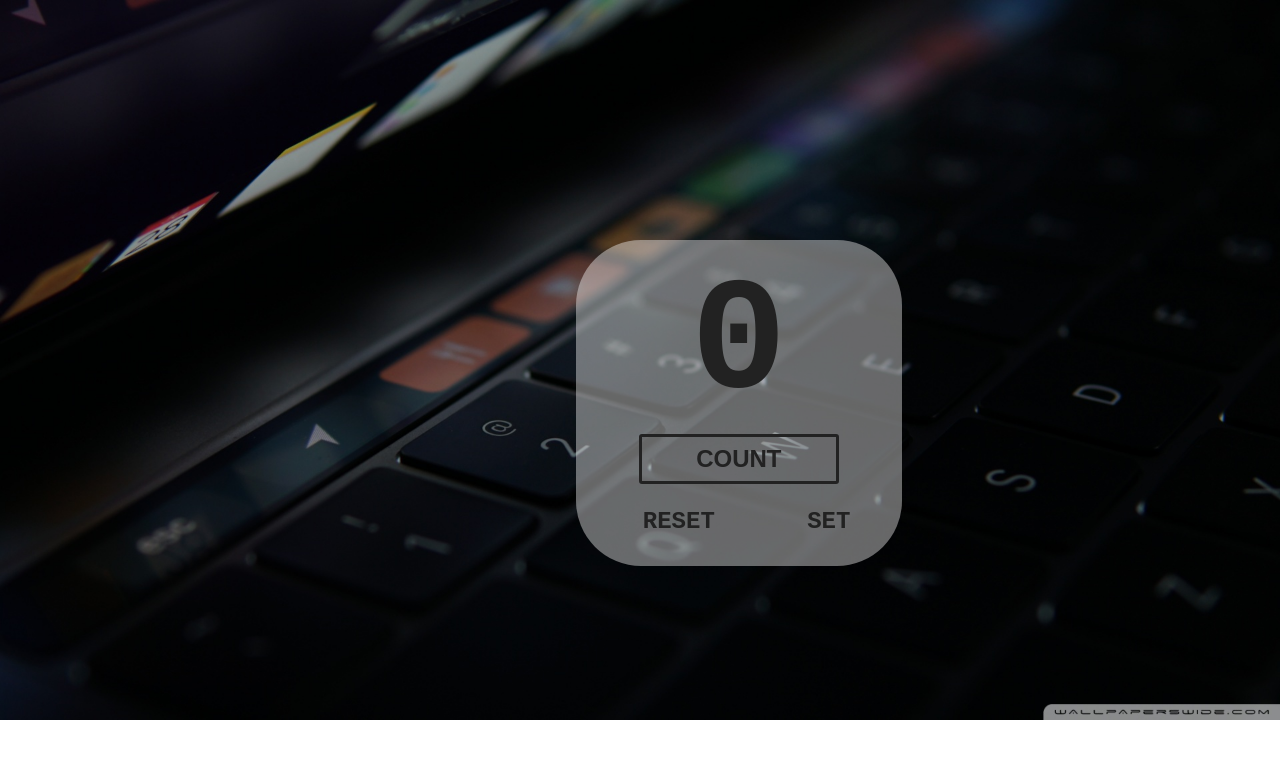
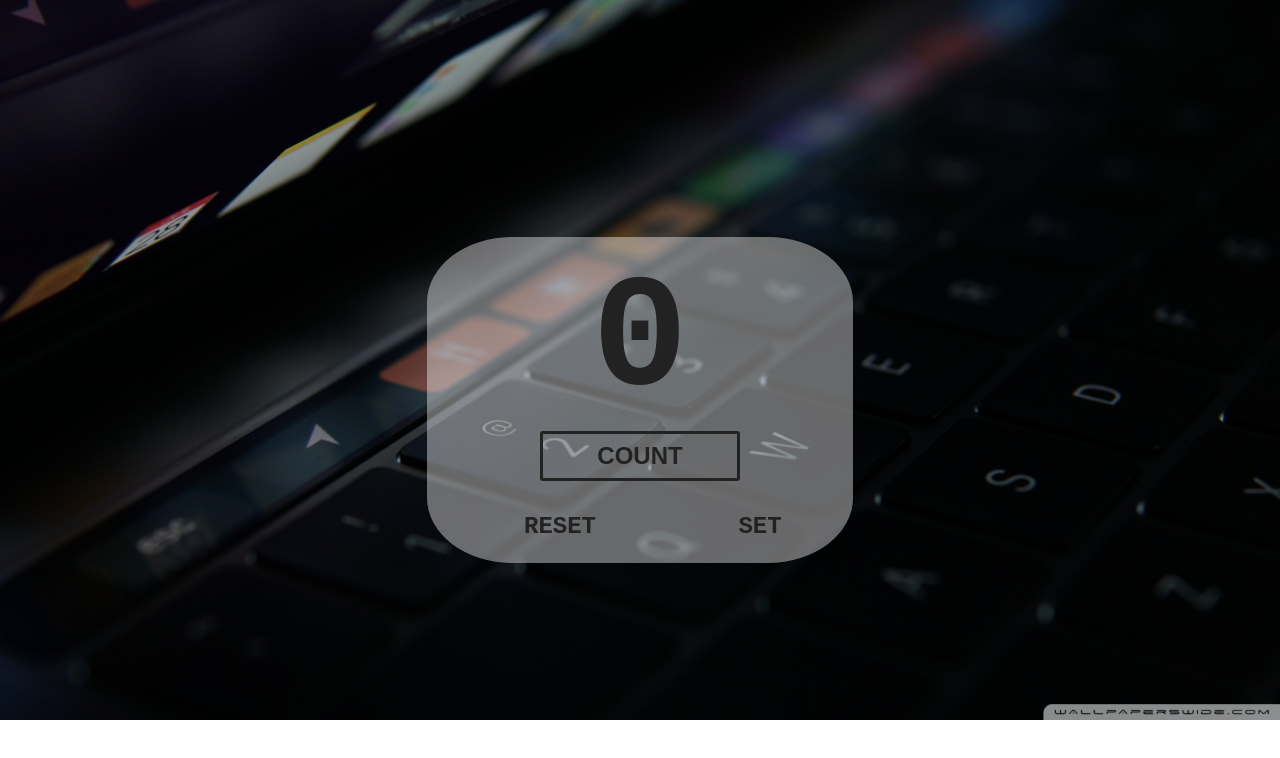
Before and after one commit to ajwadjumanpc/AlienCounter, a plain HTML site: page index.html in a window 1280 px wide. Drawn offline with Linux system fonts and the light colour scheme.

Commit message:
Some bug fixes

```diff
--- a/includes/index.css
+++ b/includes/index.css
@@ -5,11 +5,11 @@ body{
     font-family: 'Courier New', Courier, monospace;
     color: #222222;
 }.card{
-    min-width: 300px;
+    width: 400px;
     height: 300px;
+    margin: auto;
     position: absolute;
-    top: 30%;
-    left: 45%;
+    top: 0;left: 0;right: 0;bottom: 0;
     background: rgba(255, 255, 255, 0.4);
     border-radius: 20%;
     padding: 1%;
```
